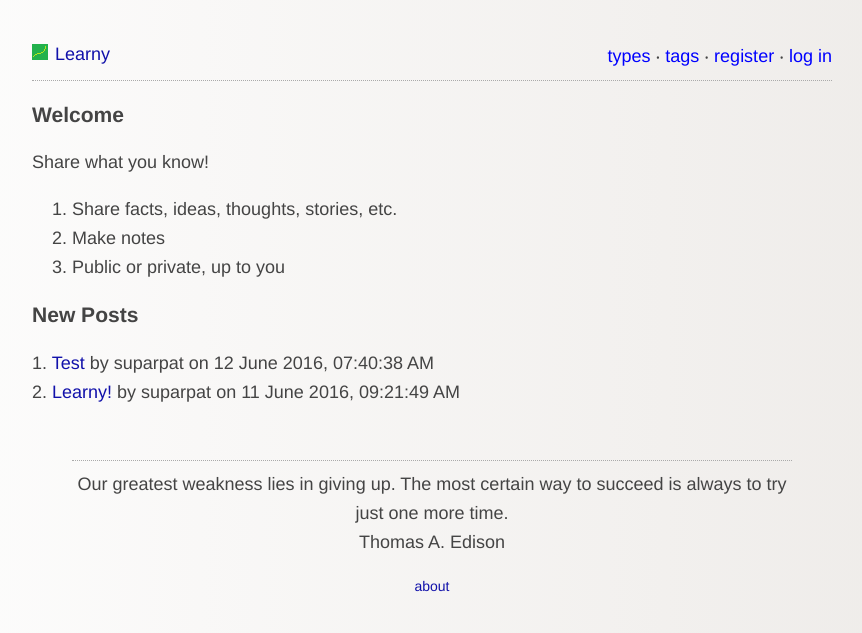
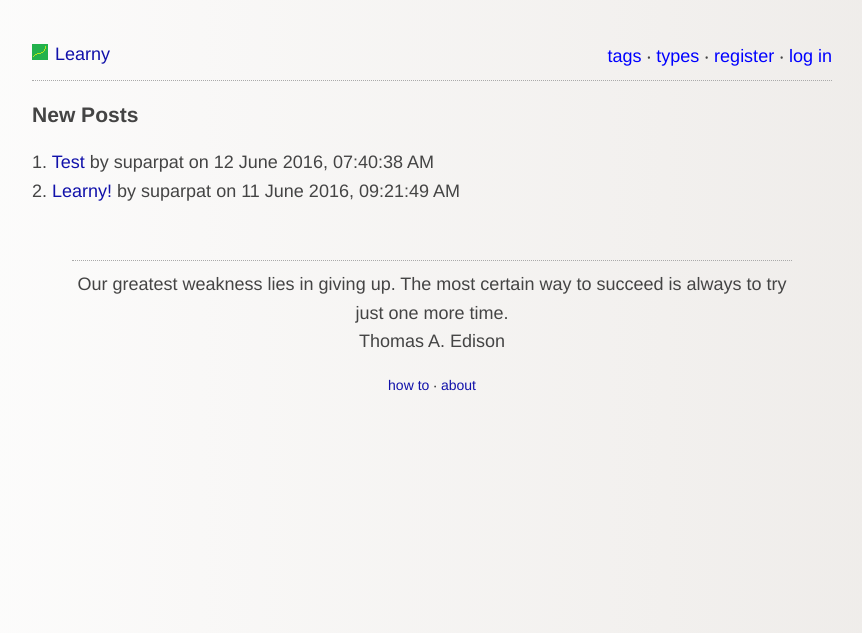
Before and after one commit to suparpat/learny-in-php, a PHP site: page /learny/ in a window 1280 px wide. Shown: the top 633 px of the page, without its empty margins (208-1070 px from the left). Run offline with PHP 8.4, Linux system fonts and the light colour scheme; data comes from the database, SQL or seed files in the repository.

Commit message:
Clean index page and remove tops page

```diff
--- a/create.php
+++ b/create.php
@@ -88,8 +88,8 @@
 						<!-- <input class="input-default-format" id="tag_input" placeholder="Enter tags (comma-separated)"> -->
 					</div>
 	                <div style="text-align:center;">
-		                <input class="input-default-format" id="create-submit-button" type="submit" name="postSubmit" value="Submit">
-		                <input class="input-default-format" id="create-submit-button" type="submit" name="postDraftSubmit" value="Draft" disabled>
+		                <input class="input-default-format" id="create-submit-button" type="submit" name="postSubmit" value="Share with the World">
+		                <input class="input-default-format" id="create-submit-button" type="submit" name="postDraftSubmit" value="Save as draft" disabled>
 					</div>
 				</form>
 
--- a/index.php
+++ b/index.php
@@ -25,25 +25,10 @@
 		<div id="content">
 			<?php include 'partials/top_menu.php' ?>
 
-			<header>
-			<?php
-				if(!$isLoggedIn){
-					echo "<h3>Welcome</h3>";
-				}else{
-					echo "<h3>Welcome, $userDetails->username</h3>";
-				}
-			?>
-
-				<aside>Share what you know!</aside>
-				<ol>
-					<li>Share facts, ideas, thoughts, stories, etc.</li>
-					<li>Make notes</li>
-					<li>Public or private, up to you</li>
-				</ol>
-			</header>
 			<?php
 				include ('partials/browse.php')
 			?>
+
 			<?php include 'partials/quote_block.php' ?>
 			<?php include 'partials/footer.php' ?>
 			<?php include 'partials/imports.php' ?>
--- a/lib/session.php
+++ b/lib/session.php
@@ -4,6 +4,6 @@
 		$session_uid=$_SESSION['uid'];
 		include('userClass.php');
 		$userClass = new userClass();
-		$userDetails=$userClass->userDetails($session_uid);
+		$userDetails = $userClass->userDetails($session_uid);
 	}
 ?>
--- a/partials/footer.php
+++ b/partials/footer.php
@@ -1,3 +1,5 @@
 <div id="footer">
-  <a href="about.php">about</a>
+	<a href="how-to.php">how to</a>
+	&#8231;
+	<a href="about.php">about</a>
 </div>
--- a/partials/top_menu.php
+++ b/partials/top_menu.php
@@ -7,9 +7,9 @@
 		<a id="pinboard_name" href="index.php">Learny</a>
 	</div>
 	<div id="top_menu">
+		<a href="browse_by_tag.php">tags</a>
+		&#8231;
 		<a href="browse_by_type.php">types</a>
-		&#8231;
-		<a href="browse_by_tag.php">tags</a>
 		&#8231;
 		<?php
 		    if(!$isLoggedIn){
```
Also changed, not shown: how-to.php (added, +30 -0 lines).
